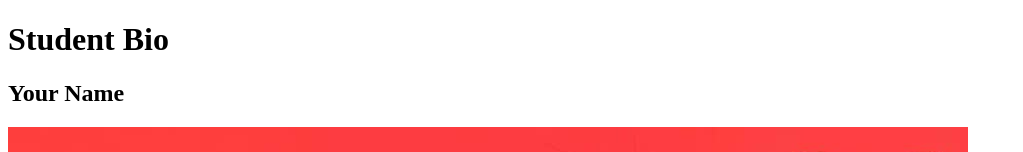
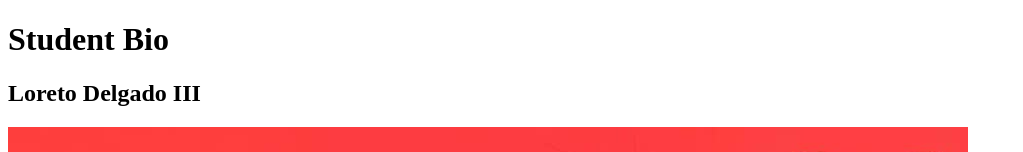
Before and after one commit to ldelgadoIII/Student_Bio, a plain HTML site: page index.html in a window 1280 px wide. Shown: the top 152 px of the page, without its empty margins (0-1023 px from the left). Drawn offline with Linux system fonts and the light colour scheme.

Commit message:
corrected title

```diff
--- a/index.html
+++ b/index.html
@@ -11,7 +11,7 @@
 
     <h1>Student Bio</h1>
 
-    <h2>Your Name</h2>
+    <h2>Loreto Delgado III</h2>
 
     <img src="Sonic Image.jpg" alt="Loreto's Photo">
 
```
